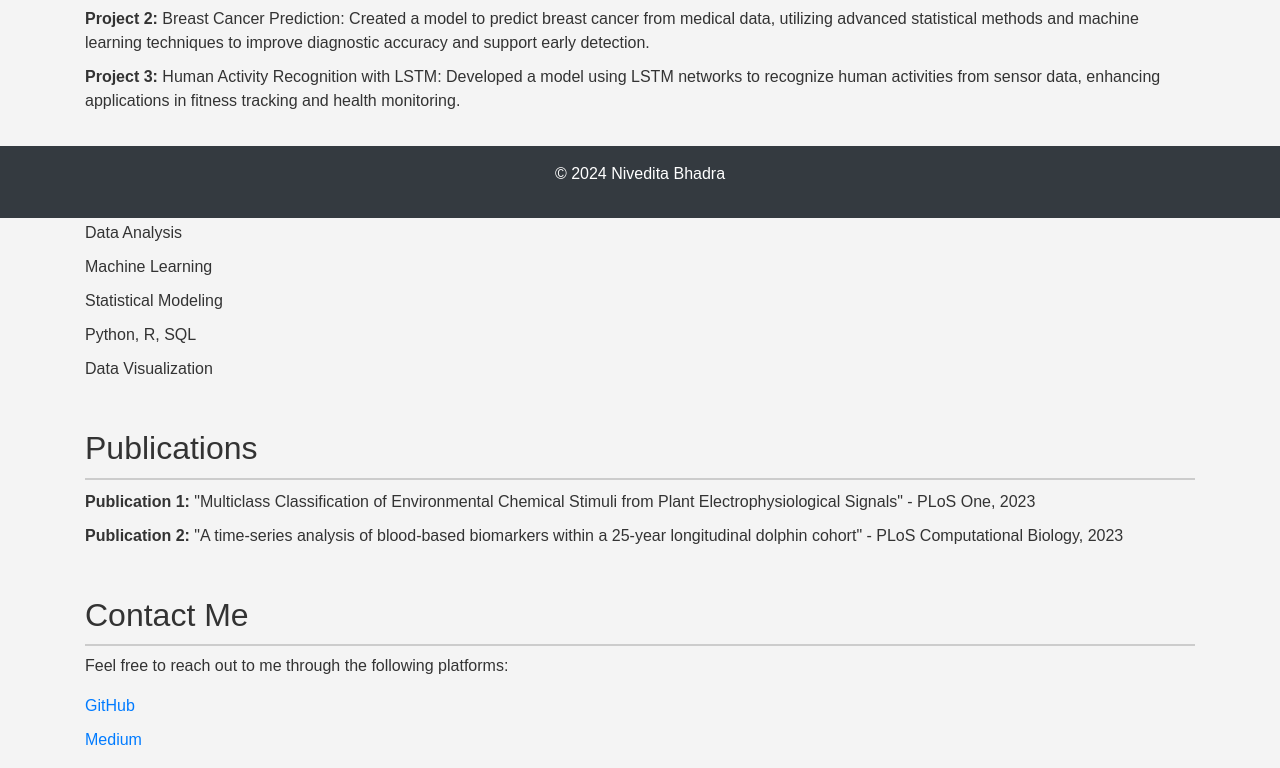
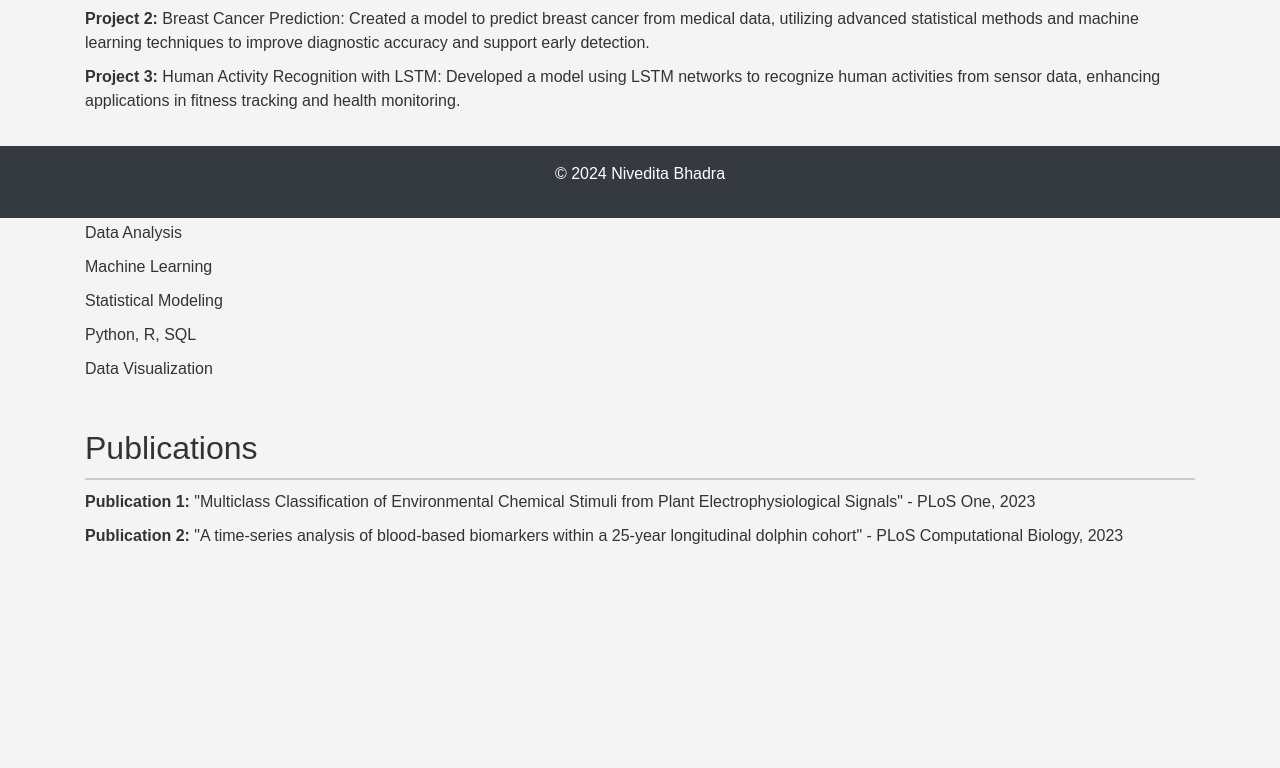
Before and after one commit to BNTechie/Portfolio, a plain HTML site: page index.html in a window 1280 px wide. Shown: the part 582-1350 px from the top of the page. After the commit the page ends 1146 px from the top, so only its background shows below. Drawn offline with nearby package versions, Linux system fonts and the light colour scheme.

Commit message:
Update index.html

```diff
--- a/index.html
+++ b/index.html
@@ -67,16 +67,6 @@
                 <li><strong>Publication 2:</strong> "A time-series analysis of blood-based biomarkers within a 25-year longitudinal dolphin cohort" - PLoS Computational Biology, 2023</li>
             </ul>
         </section>
-
-<section id="contact" class="mt-5">
-    <h2>Contact Me</h2>
-    <p>Feel free to reach out to me through the following platforms:</p>
-    <ul>
-        <li><a href="https://github.com/BNTechie" target="_blank">GitHub</a></li>
-        <li><a href="https://medium.com/@nivedita.home" target="_blank">Medium</a></li>
-    </ul>
-</section>
-
     </div>
 
     <footer class="bg-dark text-white text-center p-3 mt-5">
```
